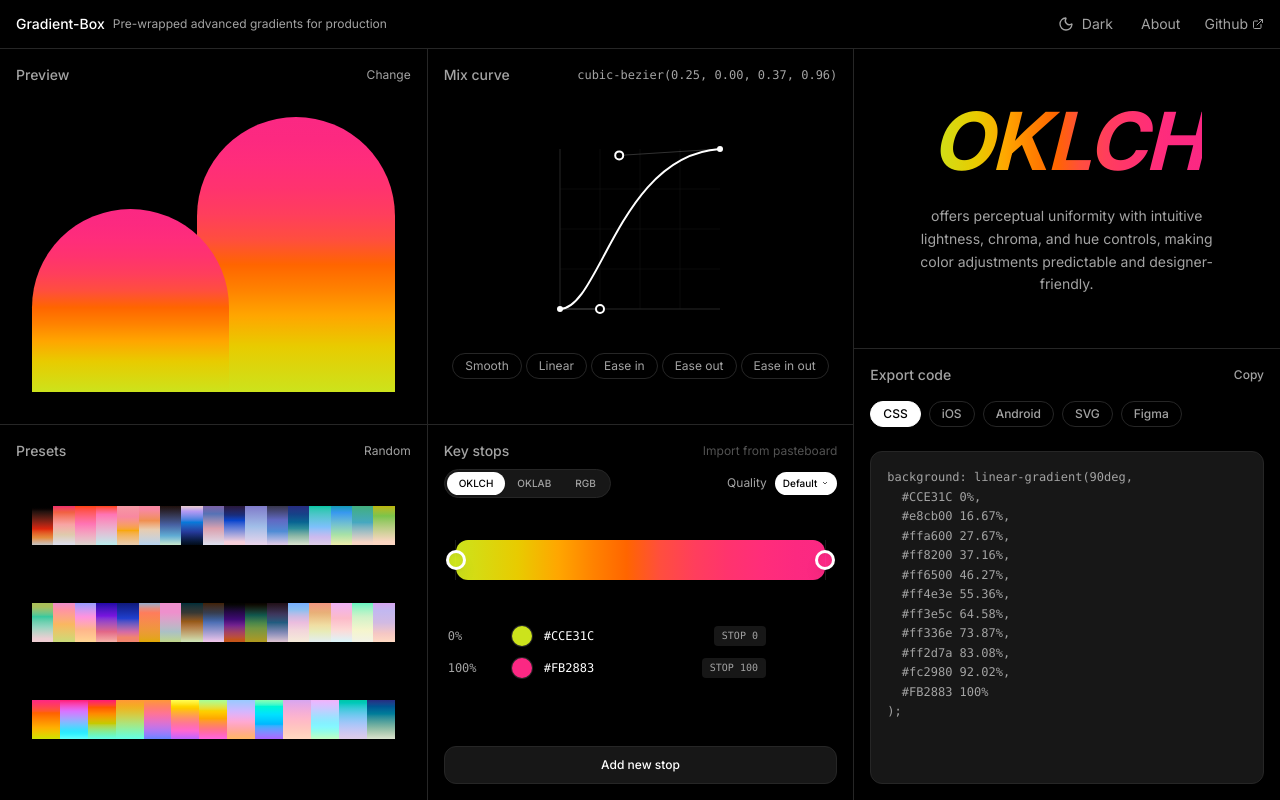
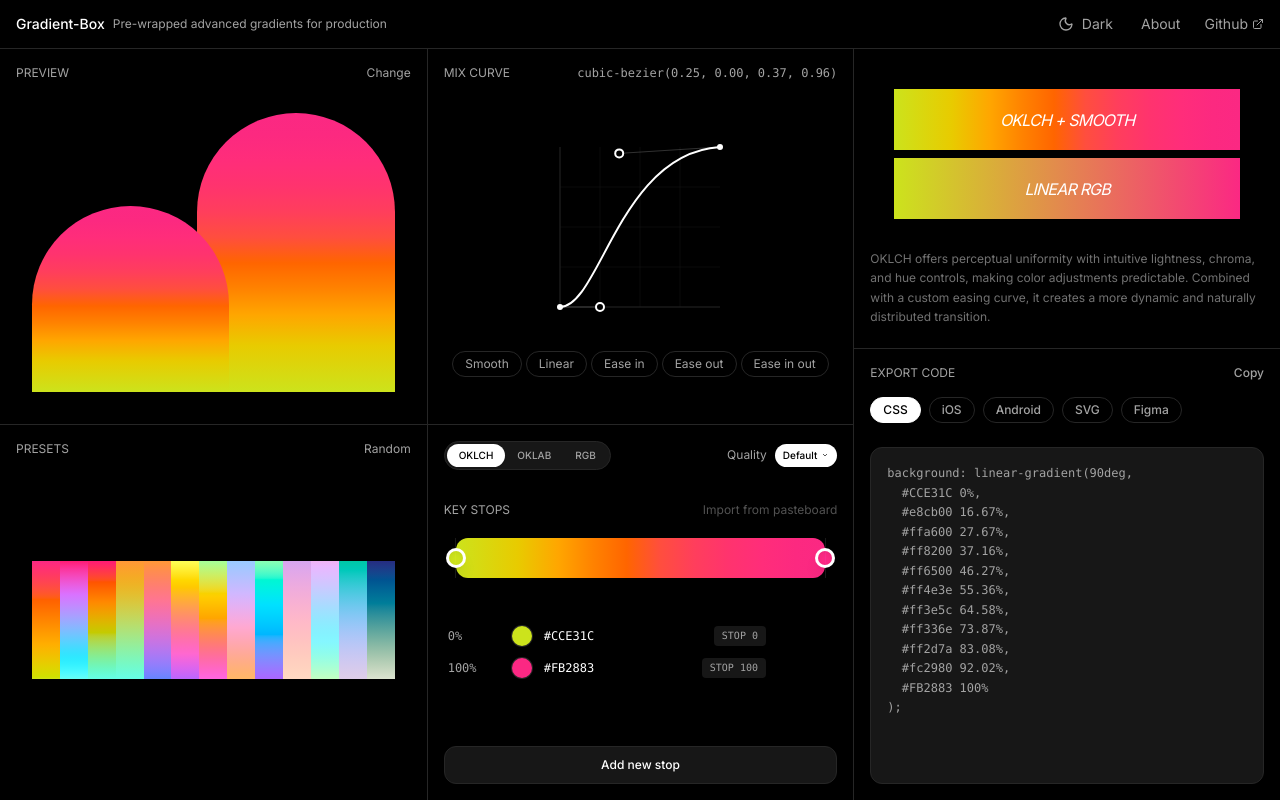
Before and after one commit to BIAsia/wrap-gradient, a React (Vite) app: page / in a window 1280 px wide. Built offline with nearby package versions, Linux system fonts and the light colour scheme.

Commit message:
feat: unify gradient stop warping logic, add text gradient preview, and refine panel layouts and preset heights.

```diff
--- a/App.tsx
+++ b/App.tsx
@@ -60,13 +60,8 @@ const App: React.FC = () => {
       return sortedStops[sortedStops.length - 1].color;
     };
 
-    // Strategy 1: RGB - Just return original stops
-    if (interpolationMode === InterpolationMode.RGB) {
-      return sortedStops;
-    }
-
-    // Strategy 2: OKLAB & OKLCH (and others like LCH) - Unified Adaptive sampling with Curve support
-    if (interpolationMode === InterpolationMode.OKLAB || interpolationMode === InterpolationMode.OKLCH || interpolationMode === InterpolationMode.LCH) {
+    // Strategy: Unified Adaptive sampling with Curve support for all modes except maybe future ones
+    // We now include RGB, OKLAB, OKLCH, and LCH
     const result: ColorStop[] = [];
     const actualSamples = samples || 10;
     const positions = generateAdaptiveSamples(actualSamples, curve.p1, curve.p2);
@@ -80,9 +75,6 @@ const App: React.FC = () => {
       });
     }
     return result;
-    }
-
-    return sortedStops;
   }, [stops, curve, interpolationMode, samples]);
 
   const handlePresetSelect = (newStops: ColorStop[], mode?: InterpolationMode) => {
@@ -135,7 +127,12 @@ const App: React.FC = () => {
         {/* Column 3: Info & Export */}
         <div className="flex flex-col min-h-0">
           <div className={`h-[40%] ${THEME.layout.padding.standard} ${THEME.panel.sectionBorder} flex items-center justify-center`}>
-            <InfoPanel stops={warpedStops} />
+            <InfoPanel
+              warpedStops={warpedStops}
+              interpolationMode={interpolationMode}
+              originalStops={stops}
+              curve={curve}
+            />
           </div>
           <div className={`h-[60%] ${THEME.layout.padding.compact} sm:${THEME.layout.padding.standard}`}>
             <CodeOutput stops={warpedStops} />
--- a/components/ColorStopsEditor.tsx
+++ b/components/ColorStopsEditor.tsx
@@ -95,11 +95,6 @@ export const ColorStopsEditor: React.FC<ColorStopsEditorProps> = ({
 
   return (
     <div className="flex flex-col h-full">
-      <div className={`flex items-center justify-between mb-2`}>
-        <h2 className={`${THEME.panel.header.title} ${THEME.typography.color.label}`}>Key stops</h2>
-        <button className={`${THEME.typography.size.xs} ${THEME.typography.color.label} hover:${THEME.typography.color.primary} transition-colors cursor-not-allowed opacity-50`}>Import from pasteboard</button>
-      </div>
-
       {/* Interpolation Mode Selector */}
       <div className="flex items-center justify-between mb-8">
         <div className="flex items-center bg-muted rounded-full p-0.5 border border-border">
@@ -118,14 +113,11 @@ export const ColorStopsEditor: React.FC<ColorStopsEditorProps> = ({
           <span className="text-xs text-muted-foreground">Quality</span>
           <div className="relative" ref={dropdownRef}>
             <button
-              onClick={() => interpolationMode !== InterpolationMode.RGB && setIsQualityOpen(!isQualityOpen)}
+              onClick={() => setIsQualityOpen(!isQualityOpen)}
               className={`px-2 py-1 text-[10px] rounded-full font-medium flex items-center gap-1 transition-all
-                            ${interpolationMode === InterpolationMode.RGB
-                  ? 'bg-muted text-muted-foreground cursor-not-allowed'
-                  : 'bg-primary text-primary-foreground hover:bg-primary/90 active:scale-95 shadow-sm'}`}
+                            bg-primary text-primary-foreground hover:bg-primary/90 active:scale-95 shadow-sm`}
             >
-              {interpolationMode === InterpolationMode.RGB ? 'Origin' : (currentQuality === 10 ? 'Default' : currentQuality === 4 ? 'Low' : 'High')}
-              {interpolationMode !== InterpolationMode.RGB && (
+              {currentQuality === 10 ? 'Default' : currentQuality === 4 ? 'Low' : 'High'}
               <svg
                 width="8"
                 height="8"
@@ -137,7 +129,6 @@ export const ColorStopsEditor: React.FC<ColorStopsEditorProps> = ({
               >
                 <path d="M6 9l6 6 6-6" />
               </svg>
-              )}
             </button>
 
             {/* Dropdown Menu */}
@@ -170,6 +161,11 @@ export const ColorStopsEditor: React.FC<ColorStopsEditorProps> = ({
             </div>
           </div>
         </div>
+      </div>
+
+      <div className={`flex items-center justify-between mb-2`}>
+        <h2 className={`${THEME.panel.header.title} ${THEME.typography.color.label}`}>Key stops</h2>
+        <button className={`${THEME.typography.size.xs} ${THEME.typography.color.label} hover:${THEME.typography.color.primary} transition-colors cursor-not-allowed opacity-50`}>Import from pasteboard</button>
       </div>
 
       {/* Main Slider Track */}
--- a/components/InfoPanel.tsx
+++ b/components/InfoPanel.tsx
@@ -1,32 +1,86 @@
 import React from 'react';
-import { ColorStop } from '../types';
+import { ColorStop, InterpolationMode, BezierCurve } from '../types';
 import { THEME } from '../config/theme';
 
 interface InfoPanelProps {
-    stops?: ColorStop[];
+    warpedStops?: ColorStop[];
+    originalStops?: ColorStop[];
+    interpolationMode?: InterpolationMode;
+    curve?: BezierCurve;
 }
 
-export const InfoPanel: React.FC<InfoPanelProps> = ({ stops }) => {
-    // Generate gradient string from passed stops or default
-    const gradient = stops
-        ? `linear-gradient(90deg, ${stops.map(s => `${s.color} ${s.position * 100}%`).join(', ')})`
-        : 'linear-gradient(90deg, #FAFA55 0%, #FA8D46 30%, #FA5569 60%, #FA46A3 100%)';
+export const InfoPanel: React.FC<InfoPanelProps> = ({
+    warpedStops,
+    originalStops,
+    interpolationMode = InterpolationMode.OKLCH,
+    curve
+}) => {
+    // Row 1: Current Mode Gradient
+    const warpedGradient = warpedStops && warpedStops.length > 0
+        ? `linear-gradient(90deg, ${warpedStops.sort((a, b) => a.position - b.position).map(s => `${s.color} ${s.position * 100}%`).join(', ')})`
+        : 'linear-gradient(90deg, #FAFA55 0%, #FA46A3 100%)';
+
+    // Row 2: NORMAL (RGB Linear) Gradient
+    const normalGradient = originalStops && originalStops.length > 0
+        ? `linear-gradient(90deg, ${originalStops.sort((a, b) => a.position - b.position).map(s => `${s.color} ${s.position * 100}%`).join(', ')})`
+        : 'linear-gradient(90deg, #FAFA55 0%, #FA46A3 100%)';
+
+    const getSpaceDesc = (mode: InterpolationMode) => {
+        switch (mode) {
+            case InterpolationMode.OKLCH:
+                return "OKLCH offers perceptual uniformity with intuitive lightness, chroma, and hue controls, making color adjustments predictable.";
+            case InterpolationMode.OKLAB:
+                return "OKLAB provides a perceptually uniform color space that balances lightness and color opposition, ideal for smooth, natural-looking gradients.";
+            case InterpolationMode.RGB:
+                return "RGB interpolates colors directly through standard electronic display channels, representing color as a combination of Red, Green, and Blue.";
+            default:
+                return "";
+        }
+    };
+
+    const getCurveDesc = (c?: BezierCurve) => {
+        if (!c) return "";
+        const isLinear = Math.abs(c.p1.x - c.p1.y) < 0.01 && Math.abs(c.p2.x - c.p2.y) < 0.01;
+        if (isLinear) {
+            return " The linear distribution ensures a steady, even transition across the gradient path.";
+        }
+        return " Combined with a custom easing curve, it creates a more dynamic and naturally distributed transition.";
+    };
+
+    const isLinear = curve
+        ? Math.abs(curve.p1.x - curve.p1.y) < 0.01 && Math.abs(curve.p2.x - curve.p2.y) < 0.01
+        : true;
 
     return (
-        <div className={`${THEME.layout.padding.relaxed} flex flex-col items-center justify-center border-r-0 lg:border-r border-transparent`}>
-            <h2 className={`${THEME.typography.size.xl} font-bold leading-none mb-6 italic tracking-tight`}
-                style={{
-                    background: gradient,
-                    WebkitBackgroundClip: 'text',
-                    WebkitTextFillColor: 'transparent',
-                    backgroundClip: 'text',
-                }}
-            >
-                OKLCH
-            </h2>
-            <p className={`${THEME.typography.color.secondary} ${THEME.typography.size.sm} max-w-xs text-center leading-relaxed`}>
-                offers perceptual uniformity with intuitive lightness, chroma, and hue controls, making color adjustments predictable and designer-friendly.
-            </p>
+        <div className="flex flex-col h-full min-h-0">
+            <div className="flex-[2] flex flex-col min-h-0">
+                {/* Row 1: Current Mode Gradient */}
+                <div
+                    className="flex-1 flex items-center justify-center m-6 mb-1 transition-all duration-500 overflow-hidden"
+                    style={{ background: warpedGradient }}
+                >
+                    <h2 className="text-md font-regular italic tracking-tighter text-white uppercase text-center leading-none select-none">
+                        {interpolationMode} + {isLinear ? 'Linear' : 'Smooth'}
+                    </h2>
+                </div>
+
+                {/* Row 2: NORMAL (RGB Linear) Gradient */}
+                <div
+                    className="flex-1 flex items-center justify-center m-6 mt-1 transition-all duration-500 overflow-hidden"
+                    style={{ background: normalGradient }}
+                >
+                    <h2 className="text-md font-regulars italic tracking-tighter text-white uppercase text-center leading-none select-none">
+                        Linear RGB
+                    </h2>
+                </div>
+            </div>
+
+            {/* Description Section */}
+            <div className="flex-1 flex items-center w-full">
+                <p className={`${THEME.typography.color.secondary} ${THEME.typography.size.xs} leading-relaxed opacity-70`}>
+                    {getSpaceDesc(interpolationMode)} {getCurveDesc(curve)}
+                </p>
+            </div>
         </div>
     );
 };
--- a/components/Presets.tsx
+++ b/components/Presets.tsx
@@ -72,7 +72,7 @@ export const Presets: React.FC<PresetsProps> = ({ onSelect }) => {
                     onClick={() => handleSelect(preset.stops[0].id, preset.stops, preset.mode)}
                     className={`
                         transition-all duration-500 ease-out relative flex-shrink-0
-                        ${isSelected ? 'flex-[4] h-full z-10' : 'flex-1 h-[40%] hover:flex-[1.5] hover:h-[60%] hover:z-20'}
+                        ${isSelected ? 'flex-[4] h-[80%] z-10' : 'flex-1 h-[40%] hover:flex-[1.5] hover:h-[60%] hover:z-20'}
                     `}
                     style={{
                         background: `linear-gradient(in ${cssMode} to top, ${gradientStr})`,
@@ -108,13 +108,13 @@ export const Presets: React.FC<PresetsProps> = ({ onSelect }) => {
             <div className="flex-1 flex flex-col min-h-0 pb-4 px-4 overflow-hidden">
                 <div className="flex-1 flex flex-col gap-0 h-full">
                     {/* Row 1 */}
-                    <div className="flex-1 flex items-center w-full min-h-0">
+                    {/* <div className="flex-1 flex items-center w-full min-h-0">
                         {renderRow(row1)}
-                    </div>
+                    </div> */}
                     {/* Row 2 */}
-                    <div className="flex-1 flex items-center w-full min-h-0">
+                    {/* <div className="flex-1 flex items-center w-full min-h-0">
                         {renderRow(row2)}
-                    </div>
+                    </div> */}
                     {/* Row 3 - OKLCH Presets */}
                     <div className="flex-1 flex items-center w-full min-h-0">
                         {renderRow(row3)}
--- a/config/theme.ts
+++ b/config/theme.ts
@@ -40,7 +40,7 @@ export const THEME = {
     panel: {
         header: {
             padding: 'mb-4',
-            title: 'text-sm font-medium',
+            title: 'text-xs font-regular uppercase',
         },
         container: 'bg-background transition-colors duration-300',
         sectionBorder: 'border-b border-border',
```
Also changed, not shown: components/GradientPreview.tsx (+20 -3 lines). Lines whose indentation alone changed are shown as unchanged.
